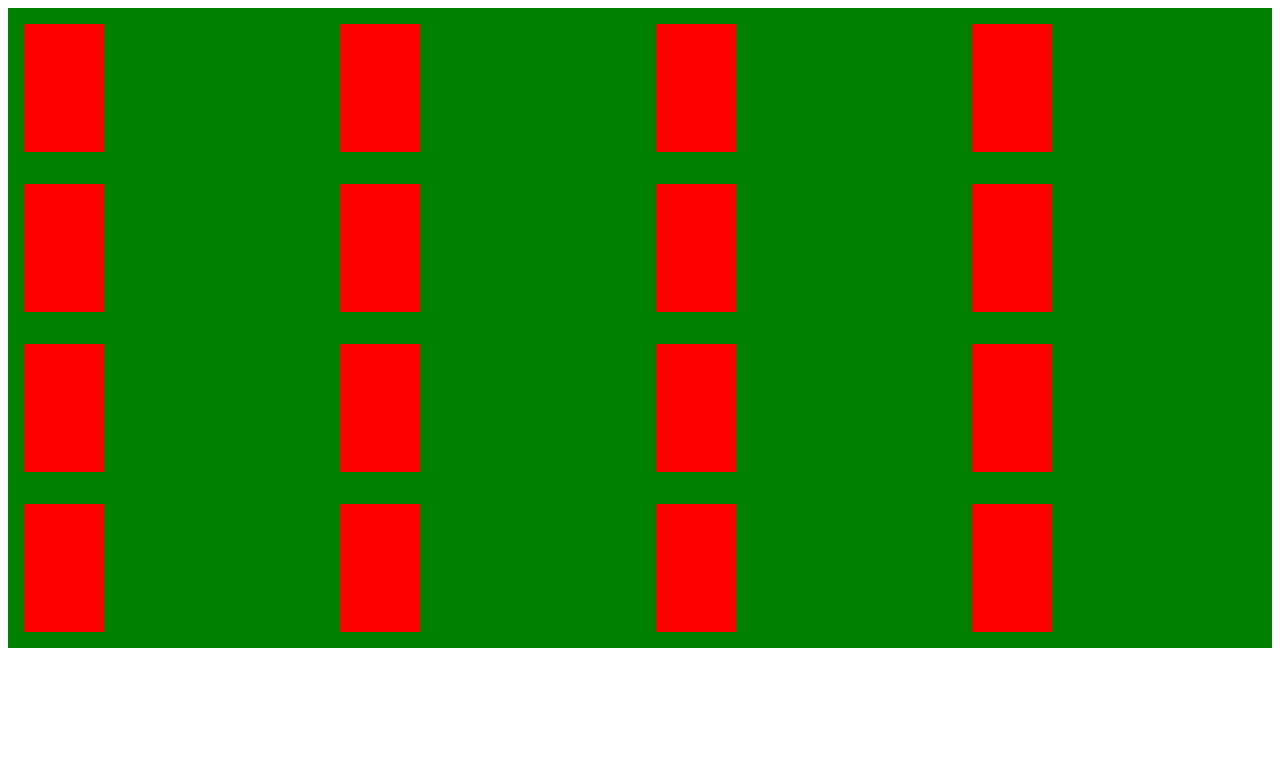
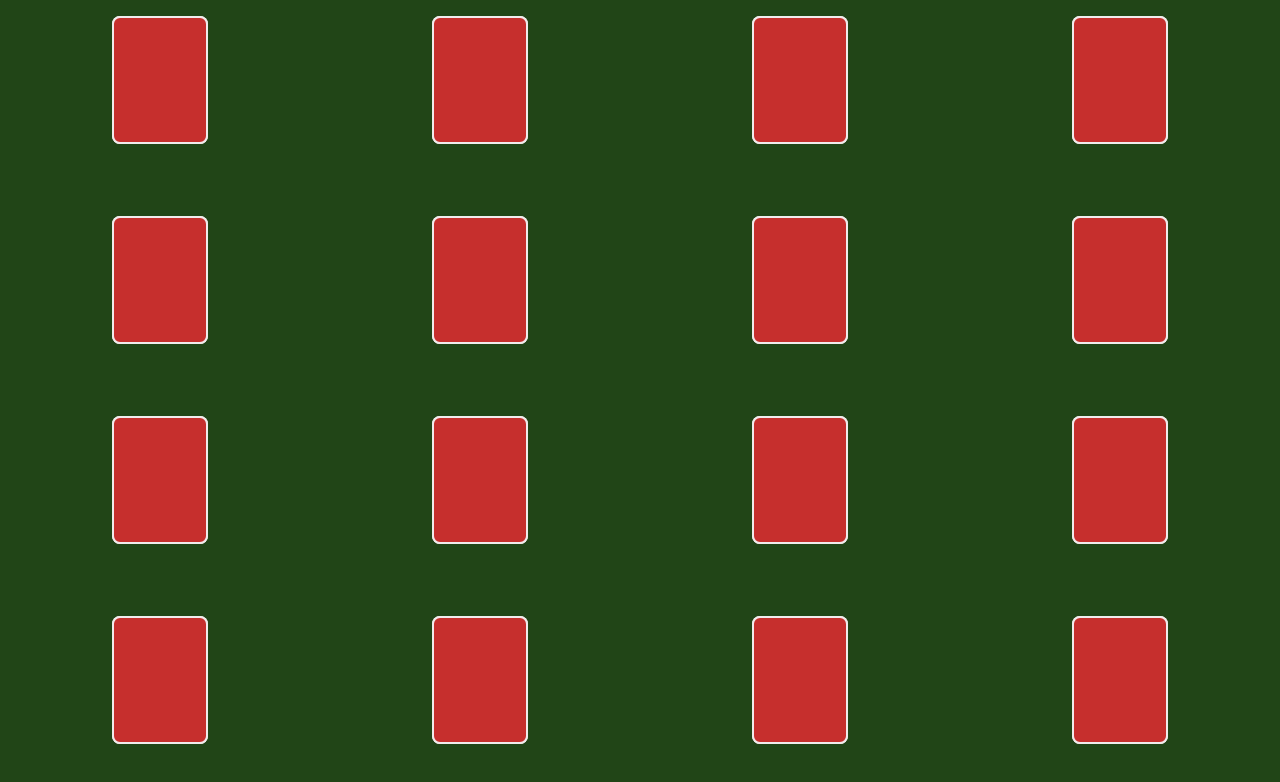
Before and after one commit to tsears/matching-game, a plain HTML site: page index.html in a window 1280 px wide. Drawn offline with Linux system fonts and the light colour scheme.

Commit message:
CSS Cleanup

```diff
--- a/game.js
+++ b/game.js
@@ -40,7 +40,7 @@ function onCoverClick (e) {
         selectedCards.forEach(c => c.classList.add('covered'))
         selectedCards = []
         clickable = true
-      }, 2000)
+      }, 1000)
     }
   }
 
--- a/styles.css
+++ b/styles.css
@@ -4,20 +4,27 @@ body {
 }
 
 .gameBoard {
-  background-color: green;
+  background-color: #214517;
   display: grid;
   grid-template-columns: 25% 25% 25% 25%;
+  justify-items: center;
+  position: absolute;
+  top: 0;
+  left: 0;
+  right: 0;
+  bottom: 0;
 }
 
 .card {
   height: 8rem;
-  width: 5rem;
+  width: 6rem;
   background-color: #fff;
   margin: 1rem;
   display: flex;
   align-items: center;
   justify-content: center;
   position: relative;
+  border-radius: .5rem;
 }
 
 .cover {
@@ -26,13 +33,20 @@ body {
   left: 0;
   right: 0;
   bottom: 0;
-  border: 2px solid transparent;
+  border: 2px solid #f1ebec;
+  border-radius: .5rem;
 }
 
 .cover.covered {
-  background-color: red;
+  background-color: #c62f2d;
 }
 
 .cover.matched {
   border-color: blue;
 }
+
+html, body {
+  height: 100vh;
+  padding: 0;
+  margin: 0;
+}
```
